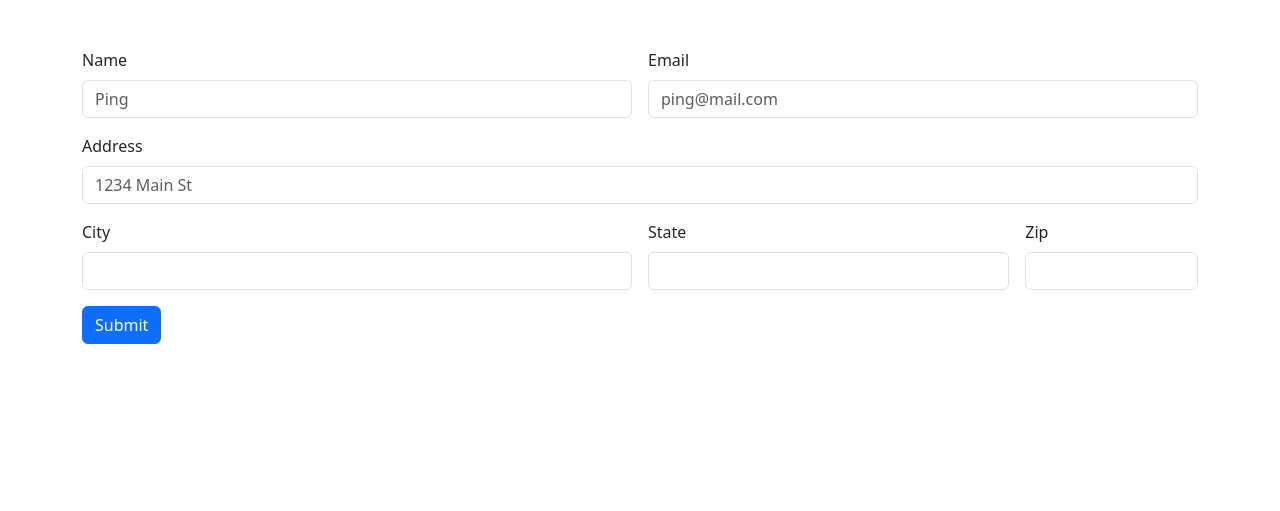
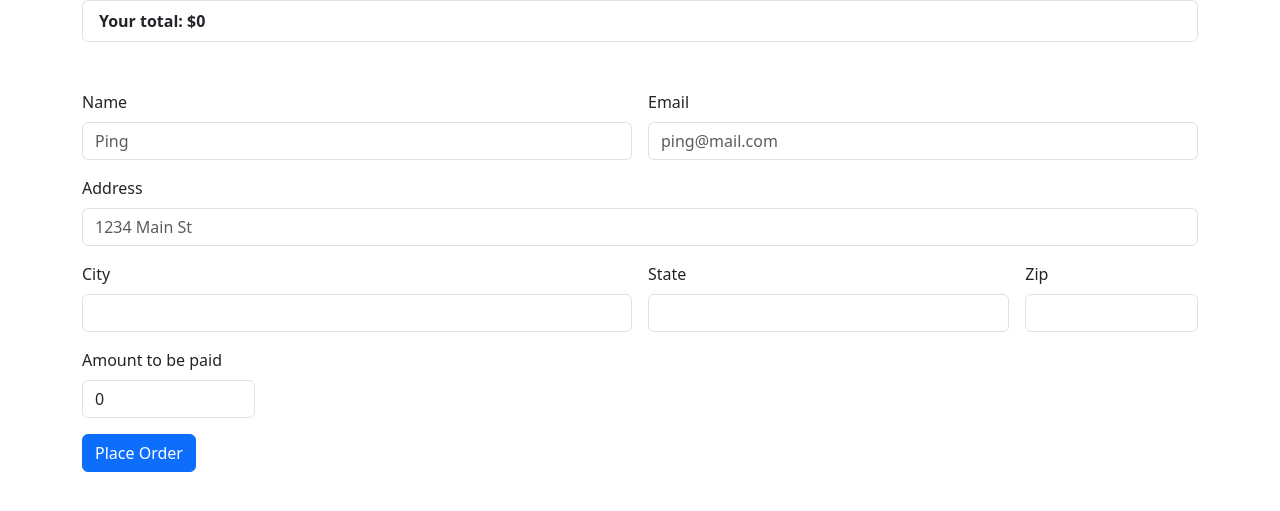
Before and after one commit to bruskomars/ecom-web, a Django app: page /checkout/ in a window 1280 px wide. Shown: the top 511 px of the page. Run offline with Django 5.2, Linux system fonts and the light colour scheme.

Commit message:
calculate total, fix add to cart bug, admin panel customization

```diff
--- a/shop/models.py
+++ b/shop/models.py
@@ -20,3 +20,4 @@ class Order(models.Model):
     city = models.CharField(max_length=200)
     state = models.CharField(max_length=200)
     zipcode = models.CharField(max_length=200)
+    total = models.CharField(max_length=200)
--- a/shop/templates/shop/checkout.html
+++ b/shop/templates/shop/checkout.html
@@ -59,8 +59,12 @@
                     <label for="zipcode" class="form-label">Zip</label>
                     <input type="text" class="form-control" id="zipcode" name="zipcode">
                   </div>
+                    <div class="col-md-2">
+                        <label for="total" class="form-label">Amount to be paid</label>
+                        <input readonly type="text" class="form-control" id="total" name="total">
+                      </div>
                   <div class="col-12">
-                    <button type="submit" class="btn btn-primary">Submit</button>
+                    <button type="submit" class="btn btn-primary">Place Order</button>
                   </div>
                 </form>
             </div>
@@ -76,16 +80,23 @@
         cart = JSON.parse(localStorage.getItem('cart'));
     }
 
+    let total = 0;
+
     for (x in cart){
         let name = cart[x][1];
         let quantity = cart[x][0];
-        console.log(name, quantity)
+        let price = cart[x][2];
+        total += price
 
-        itemString = `<li class="list-group-item d-flex justify-content-between align-items-center">${name}<span class="badge bg-primary rounded-pill">${quantity}</span></li>`
+        itemString = `<li class="list-group-item"><span>${quantity}</span> of this ${name} &nbsp;<span class="badge bg-primary rounded-pill">${price}</span></li>`
+
 
         $('#item_list').append(itemString);
     }
 
+    totalPrice = `<li class="list-group-item d-flex justify-content-between align-items-center"><b>Your total: $${total}</b></li>`
+    $('#item_list').append(totalPrice);
+    $('#total').val(total);
     $('#items').val(JSON.stringify(cart));
 </script>
 </html>
--- a/shop/templates/shop/home.html
+++ b/shop/templates/shop/home.html
@@ -148,9 +148,11 @@
         cartLabel += '<h5>This is you cart</h5>';
         var cartIndex = 1;
 
-        for (var x in cart){
+        let cartObject = JSON.parse(localStorage.getItem('cart'));
+
+        for (var x in cartObject){
             cartLabel += cartIndex+ " ";
-            cartLabel += document.getElementById('item-'+ x).innerHTML + " Qty:" + cart[x][0]+ "<br>";
+            cartLabel += cartObject[x][1] + " Qty:" + cartObject[x][0]+ "<br>";
             cartIndex += 1;
         }
         cartLabel += "<a href='/checkout' class='btn btn-warning' id='checkout'>Checkout</a>"
--- a/shop/views.py
+++ b/shop/views.py
@@ -39,6 +39,7 @@ def checkout(request):
         city = request.POST.get('city')
         state = request.POST.get('state')
         zipcode = request.POST.get('zipcode')
+        total = request.POST.get('total')
 
         order = Order(name=name,
                       items=items,
@@ -47,6 +48,7 @@ def checkout(request):
                       city=city,
                       state=state,
                       zipcode=zipcode,
+                      total=total,
                       )
         order.save()
 
```
Also changed, not shown: shop/admin.py (+14 -1 lines), db.sqlite3, shop/migrations/0003_order_total.py (added).
